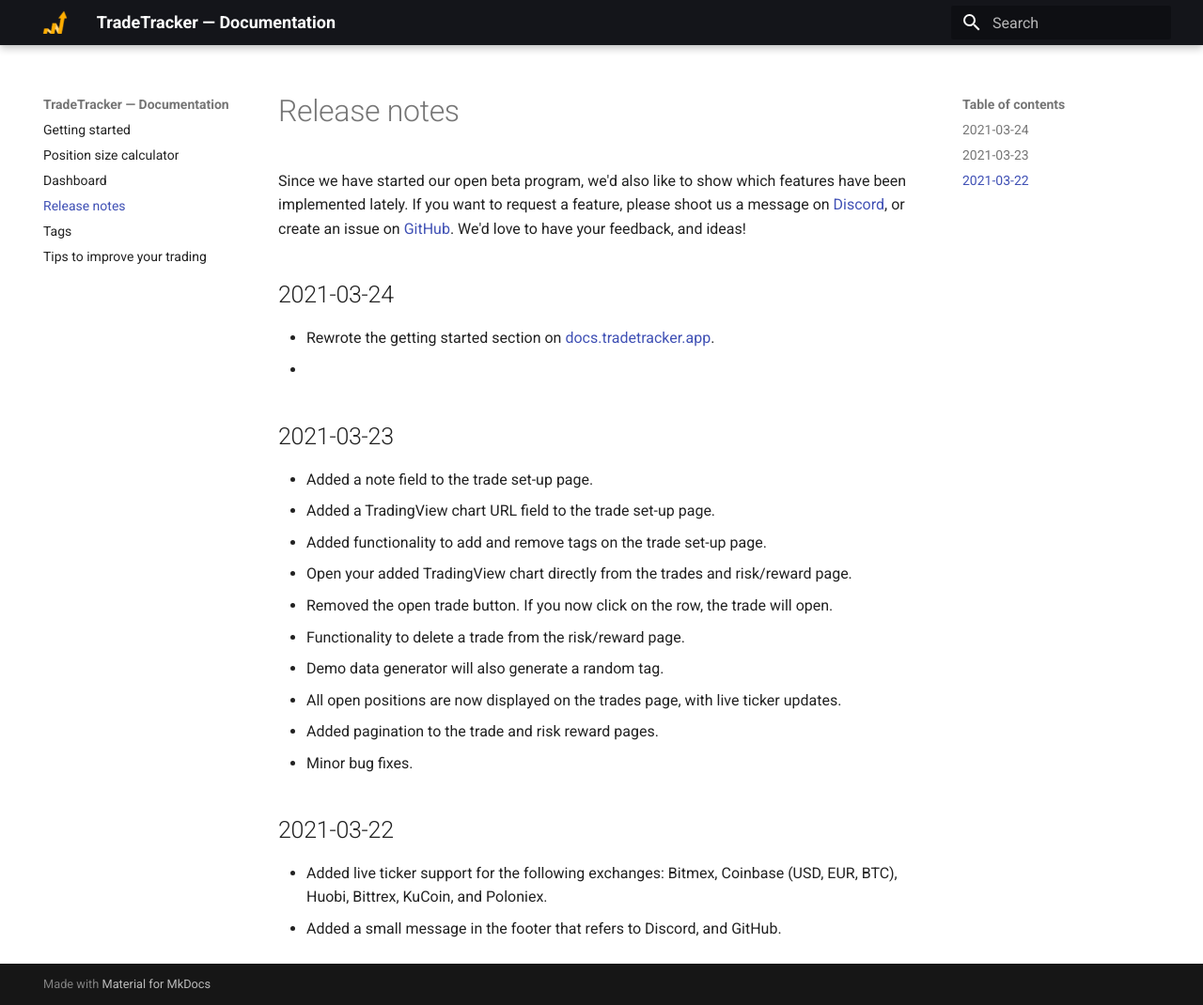
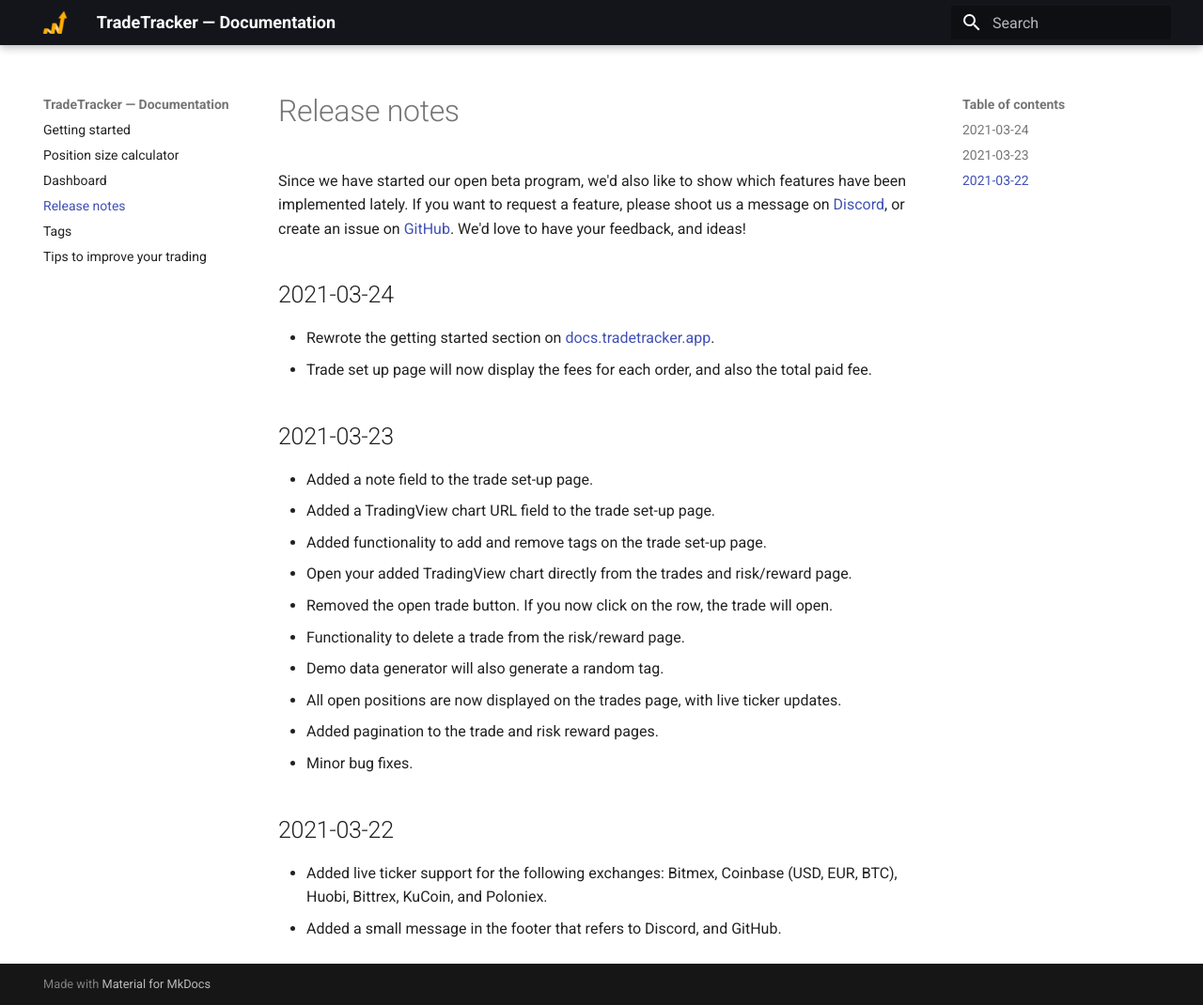
Before and after one commit to TradeTracker/docs, an MkDocs documentation site: the page built from docs/release-notes.md, in a window 1280 px wide and 1070 px high. Shown: the whole window at 94% size. Built offline with MkDocs 1.6.1 and Material for MkDocs 9.7.7, drawn with Linux system fonts in a browser that asks for light colours.

Commit message:
release notes

```diff
--- a/docs/release-notes.md
+++ b/docs/release-notes.md
@@ -6,7 +6,7 @@
 ## 2021-03-24
 
  * Rewrote the getting started section on [docs.tradetracker.app](https://docs.tradetracker.app).
- *
+ * Trade set up page will now display the fees for each order, and also the total paid fee.
 
 
 ## 2021-03-23
```
